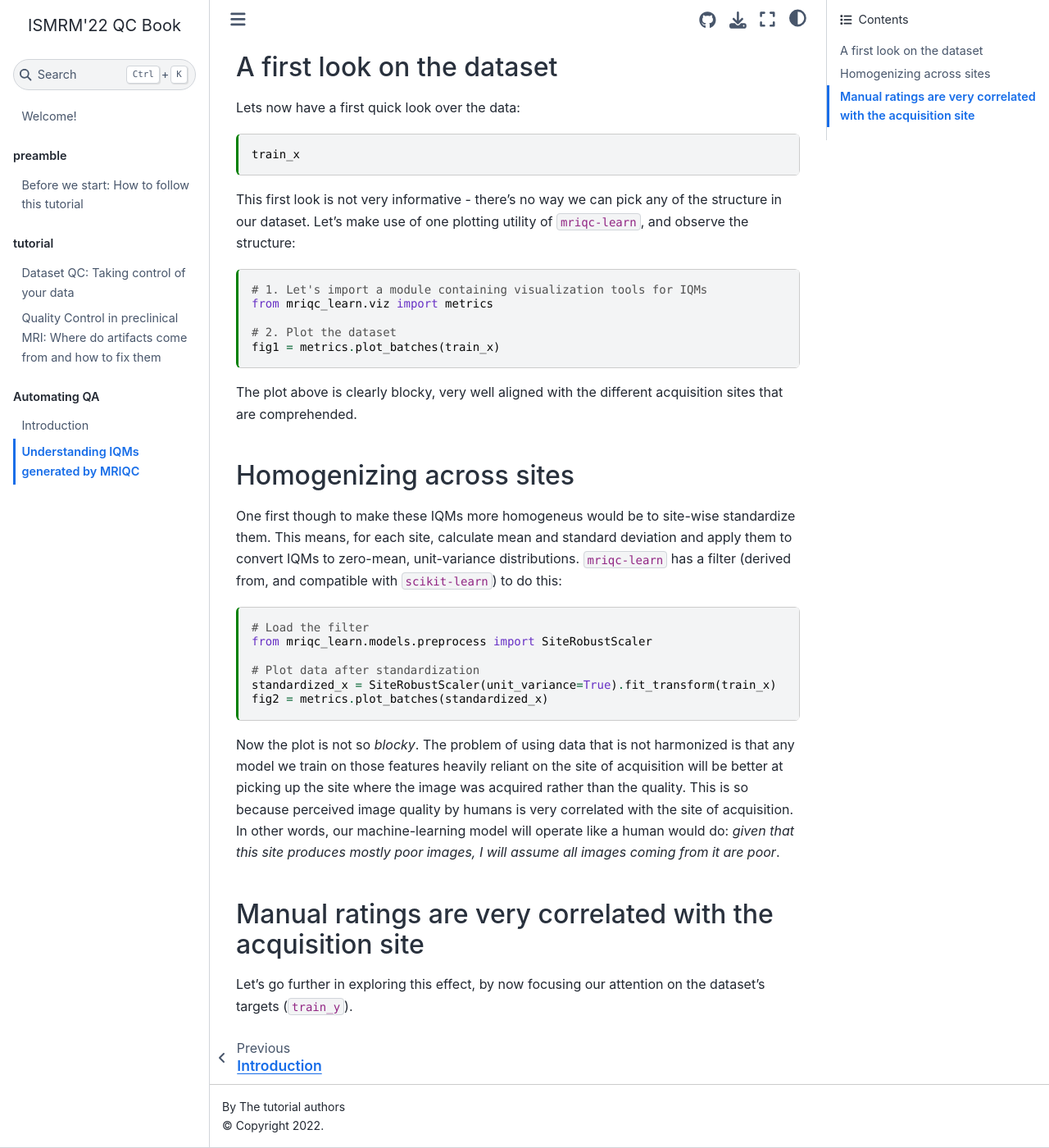
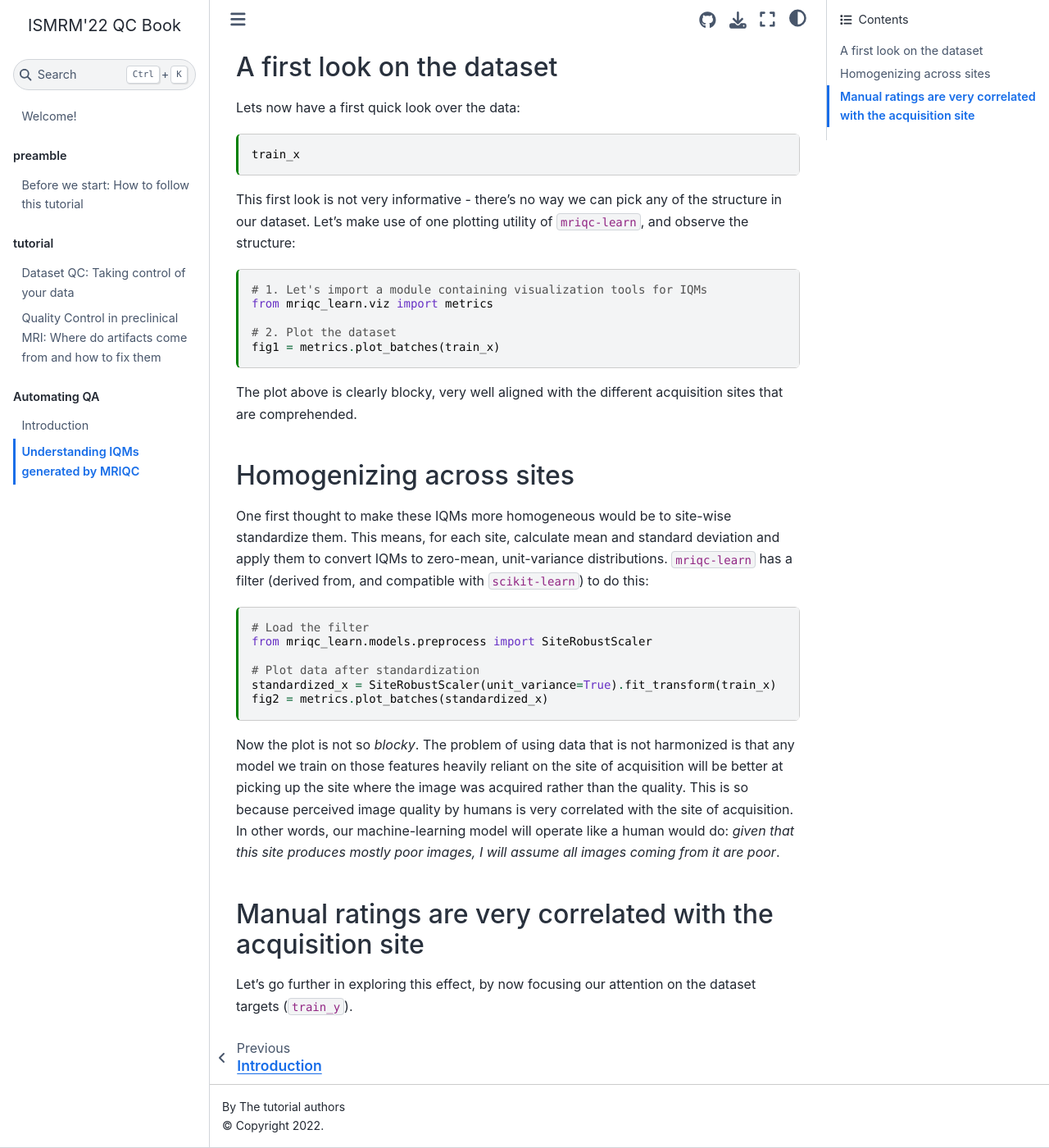
Before and after one commit to nipreps/qc-book, a Jupyter Book: the page built from docs/auto-qc/iqms_first_contact.md, in a window 1280 px wide and 1400 px high, scrolled down 695 px. Shown: the whole window at 82% size. Built offline with Jupyter Book 1.0.4 settings and Sphinx 7.4.7 and the Sphinx Book theme 1.1.4, drawn with Linux system fonts in a browser that asks for light colours.

Commit message:
fix: minor typos

```diff
--- a/docs/auto-qc/iqms_first_contact.md
+++ b/docs/auto-qc/iqms_first_contact.md
@@ -56,7 +56,7 @@ The plot above is clearly blocky, very well aligned with the different acquisiti
 
 ## Homogenizing across sites
 
-One first though to make these IQMs more homogeneus would be to site-wise standardize them.
+One first thought to make these IQMs more homogeneous would be to site-wise standardize them.
 This means, for each site, calculate mean and standard deviation and apply them to convert IQMs to zero-mean, unit-variance distributions.
 `mriqc-learn` has a filter (derived from, and compatible with `scikit-learn`) to do this:
 
@@ -76,4 +76,4 @@ In other words, our machine-learning model will operate like a human would do: *
 
 
 ## Manual ratings are very correlated with the acquisition site
-Let's go further in exploring this effect, by now focusing our attention on the dataset's targets (`train_y`).
+Let's go further in exploring this effect, by now focusing our attention on the dataset targets (`train_y`).
```
